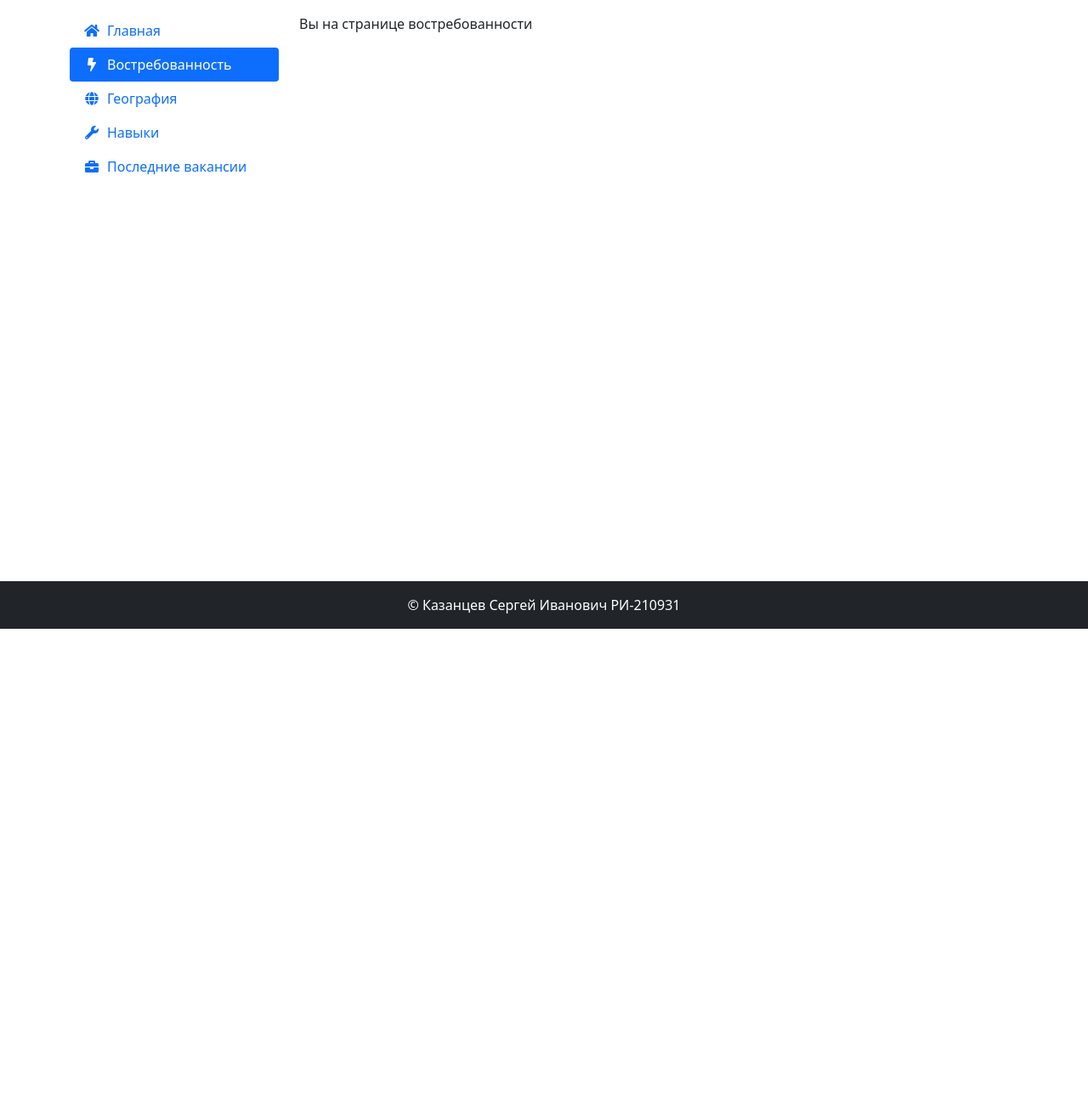
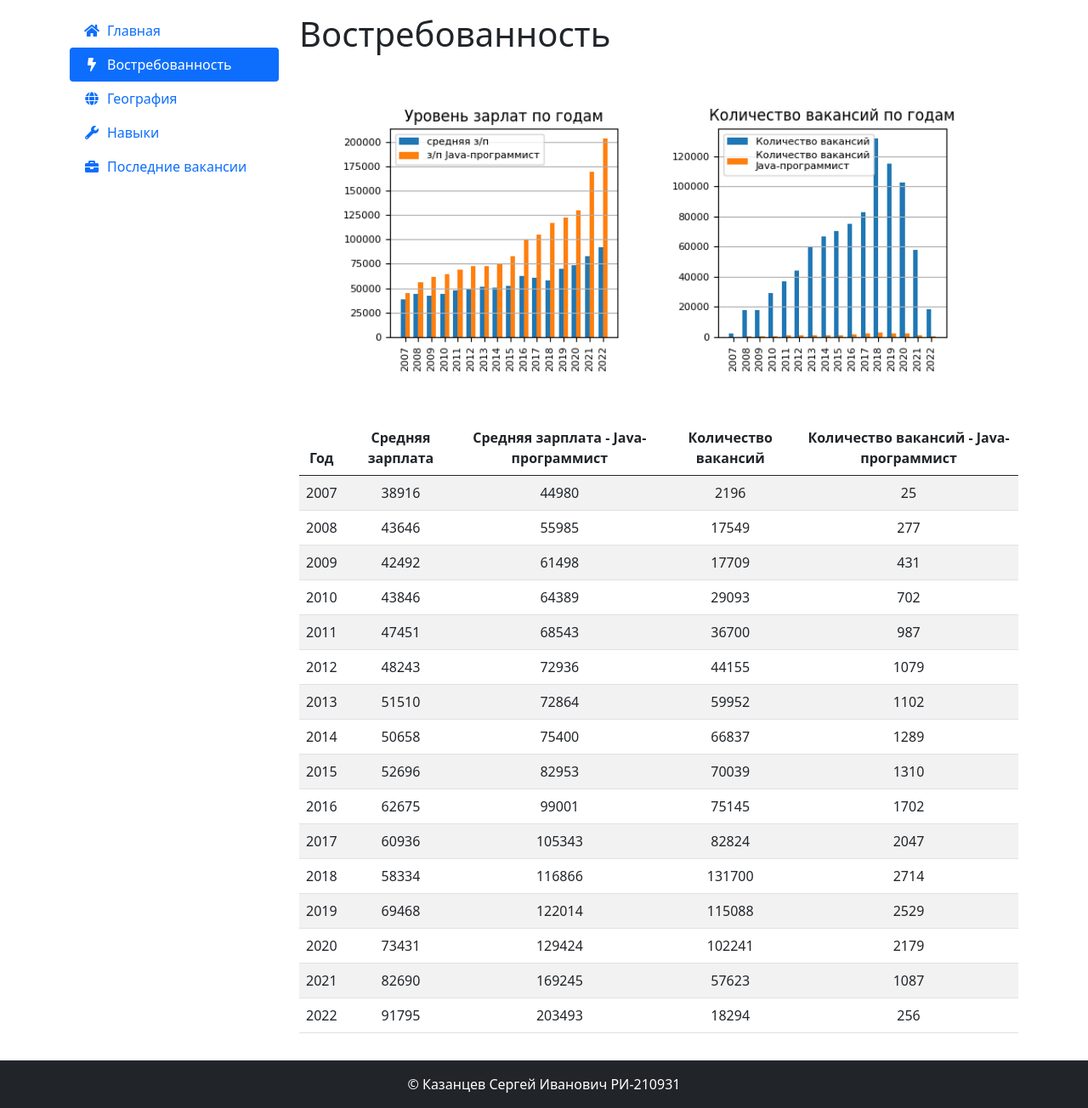
Before and after one commit to zedaster/UrfuPythonFinalProject, a Django app: page /demand in a window 1280 px wide. Shown: the part 60-1364 px from the top of the page at 85% size. Before the commit the page ends 800 px from the top, so only its background shows below. Run offline with Django 4.2, Linux system fonts and the light colour scheme; some libraries are stand-ins or nearby versions.

Commit message:
Fill content in demand page

```diff
--- a/main/templates/main/demand.html
+++ b/main/templates/main/demand.html
@@ -1,7 +1,151 @@
 {% extends 'main/layout.html' %}
+{% load static %}
 
 {% block title %}Востребованность{% endblock %}
 
 {% block content %}
-    <p>Вы на странице востребованности</p>
+    <h1>Востребованность</h1>
+
+    <img src="{% static 'main/img/demand-stats.png' %}" alt="График" width="100%"/>
+
+    <table class="table table-striped text-center">
+        <thead>
+        <tr>
+            <th scope="col">Год</th>
+            <th scope="col">Средняя зарплата</th>
+            <th scope="col">Средняя зарплата - Java-программист</th>
+            <th scope="col">Количество вакансий</th>
+            <th scope="col">Количество вакансий - Java-программист</th>
+        </tr>
+        </thead>
+        <tbody>
+        <tr>
+            <td>2007</td>
+            <td>38916</td>
+            <td>44980</td>
+            <td>2196</td>
+            <td>25</td>
+        </tr>
+
+        <tr>
+            <td>2008</td>
+            <td>43646</td>
+            <td>55985</td>
+            <td>17549</td>
+            <td>277</td>
+        </tr>
+
+        <tr>
+            <td>2009</td>
+            <td>42492</td>
+            <td>61498</td>
+            <td>17709</td>
+            <td>431</td>
+        </tr>
+
+        <tr>
+            <td>2010</td>
+            <td>43846</td>
+            <td>64389</td>
+            <td>29093</td>
+            <td>702</td>
+        </tr>
+
+        <tr>
+            <td>2011</td>
+            <td>47451</td>
+            <td>68543</td>
+            <td>36700</td>
+            <td>987</td>
+        </tr>
+
+        <tr>
+            <td>2012</td>
+            <td>48243</td>
+            <td>72936</td>
+            <td>44155</td>
+            <td>1079</td>
+        </tr>
+
+        <tr>
+            <td>2013</td>
+            <td>51510</td>
+            <td>72864</td>
+            <td>59952</td>
+            <td>1102</td>
+        </tr>
+
+        <tr>
+            <td>2014</td>
+            <td>50658</td>
+            <td>75400</td>
+            <td>66837</td>
+            <td>1289</td>
+        </tr>
+
+        <tr>
+            <td>2015</td>
+            <td>52696</td>
+            <td>82953</td>
+            <td>70039</td>
+            <td>1310</td>
+        </tr>
+
+        <tr>
+            <td>2016</td>
+            <td>62675</td>
+            <td>99001</td>
+            <td>75145</td>
+            <td>1702</td>
+        </tr>
+
+        <tr>
+            <td>2017</td>
+            <td>60936</td>
+            <td>105343</td>
+            <td>82824</td>
+            <td>2047</td>
+        </tr>
+
+        <tr>
+            <td>2018</td>
+            <td>58334</td>
+            <td>116866</td>
+            <td>131700</td>
+            <td>2714</td>
+        </tr>
+
+        <tr>
+            <td>2019</td>
+            <td>69468</td>
+            <td>122014</td>
+            <td>115088</td>
+            <td>2529</td>
+        </tr>
+
+        <tr>
+            <td>2020</td>
+            <td>73431</td>
+            <td>129424</td>
+            <td>102241</td>
+            <td>2179</td>
+        </tr>
+
+        <tr>
+            <td>2021</td>
+            <td>82690</td>
+            <td>169245</td>
+            <td>57623</td>
+            <td>1087</td>
+        </tr>
+
+        <tr>
+            <td>2022</td>
+            <td>91795</td>
+            <td>203493</td>
+            <td>18294</td>
+            <td>256</td>
+        </tr>
+        </tbody>
+    </table>
 {% endblock %}
--- a/main/templates/main/geography.html
+++ b/main/templates/main/geography.html
@@ -3,5 +3,7 @@
 {% block title %}География{% endblock %}
 
 {% block content %}
-    <p>Вы на странице географии</p>
+    <h1>География</h1>
+    <p>Уровень зарплат по городам (в порядке убывания) (полагаю для свой професии)</p>
+    <p>Доля вакансий по городам (в порядке убывания) (полагаю для свой професии)</p>
 {% endblock %}
--- a/main/templates/main/skills.html
+++ b/main/templates/main/skills.html
@@ -3,5 +3,6 @@
 {% block title %}Навыки{% endblock %}
 
 {% block content %}
-    <p>Вы на странице с навыками</p>
+    <h1>Навыки</h1>
+    <p>ТОП-10 навыков по годам для вашей профессии. Наиболее высокочастотные навыки (по анализу поля: key_skills)</p>
 {% endblock %}
```
Also changed, not shown: main/templates/main/vacancies.html (+14 -1 lines), main/static/main/img/demand-stats.png (added).
